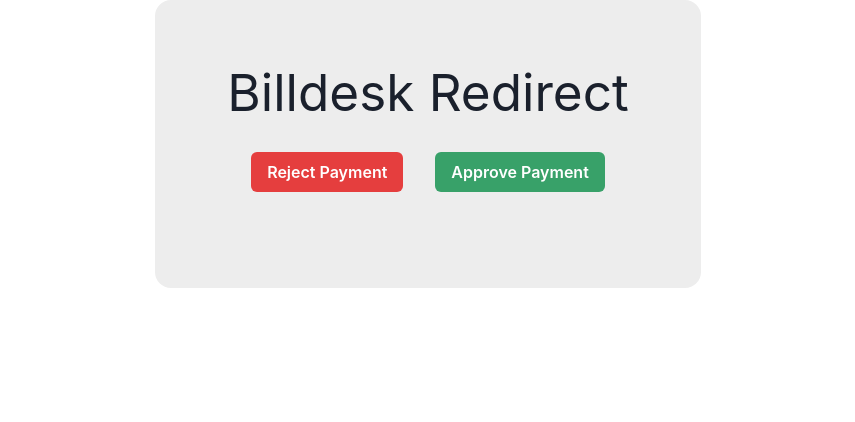
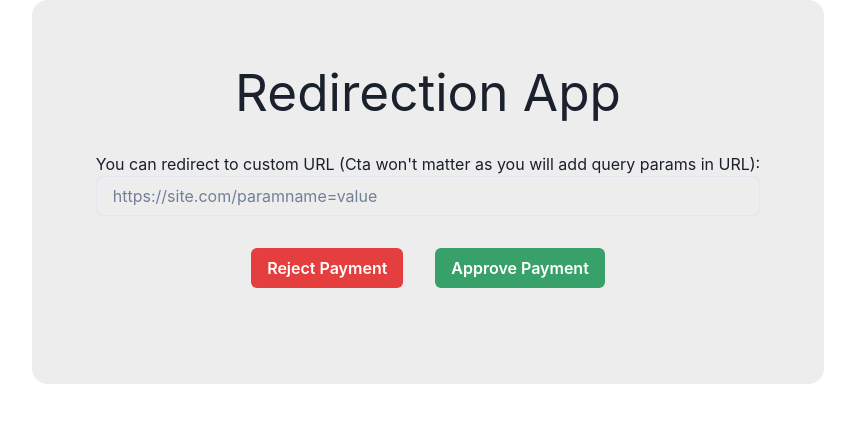
Before and after one commit to is-harshul/redirection-mock, a React (Vite) app: page / in a window 1280 px wide. Shown: the top 422 px of the page, without its empty margins (212-1067 px from the left). Built offline with nearby package versions, Linux system fonts and the light colour scheme.

Commit message:
refactor: adding input for custom url

```diff
--- a/src/App.css
+++ b/src/App.css
@@ -5,28 +5,6 @@
   text-align: center;
   background: #ededed;
   border-radius: 16px;
-}
-
-.logo {
-  height: 6em;
-  padding: 1.5em;
-  will-change: filter;
-  transition: filter 300ms;
-}
-.logo:hover {
-  filter: drop-shadow(0 0 2em #646cffaa);
-}
-.logo.react:hover {
-  filter: drop-shadow(0 0 2em #61dafbaa);
-}
-
-@keyframes logo-spin {
-  from {
-    transform: rotate(0deg);
-  }
-  to {
-    transform: rotate(360deg);
-  }
 }
 
 @media (prefers-reduced-motion: no-preference) {
--- a/src/App.tsx
+++ b/src/App.tsx
@@ -1,16 +1,21 @@
+import { useState } from 'react';
 import './App.css'
-import { Button } from '@chakra-ui/react'
+import { Button, Input } from '@chakra-ui/react'
 
 function App() {
 
+  const [inputVal, setInputVal] = useState<string | null>(null);
+
   const redirect = (status: string) => {
-    window.location.href = `https://mf-local.smallcase.com/paymentRedirect?status=${status}`;
+    window.location.href = inputVal ?? `https://mf-local.smallcase.com/paymentRedirect?status=${status}`;
   }
 
   return (
     <>
       <div>
-        <h1>Billdesk Redirect</h1>
+        <h1>Redirection App</h1>
+        <p style={{marginTop: 32}}>You can redirect to custom URL (Cta won't matter as you will add query params in URL):</p>
+        <Input placeholder='https://site.com/paramname=value' onChange={(e) => setInputVal(e.target.value)} />
       </div>
       <div className="card">
         <Button colorScheme='red' onClick={() => redirect('failure')}>Reject Payment</Button>
```
